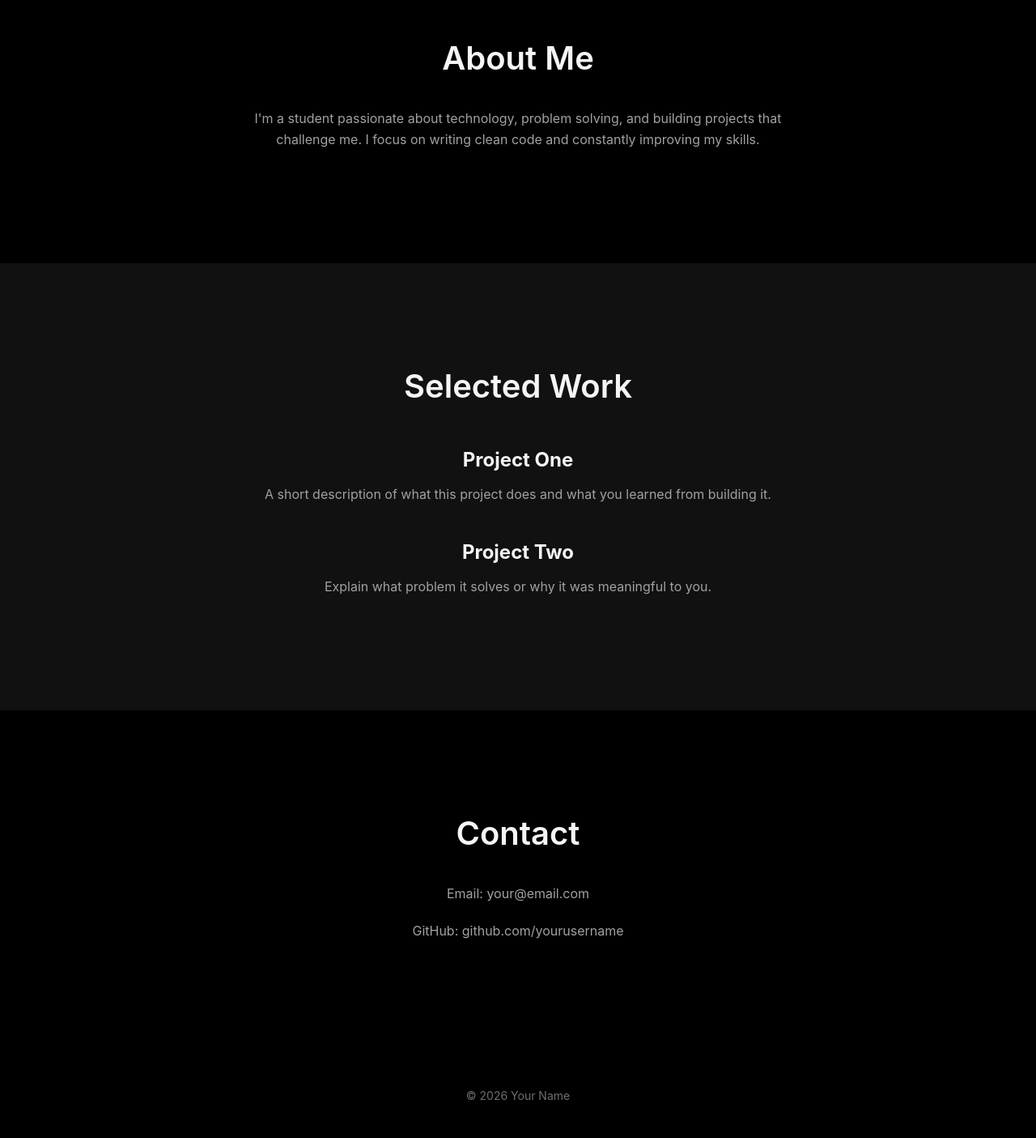
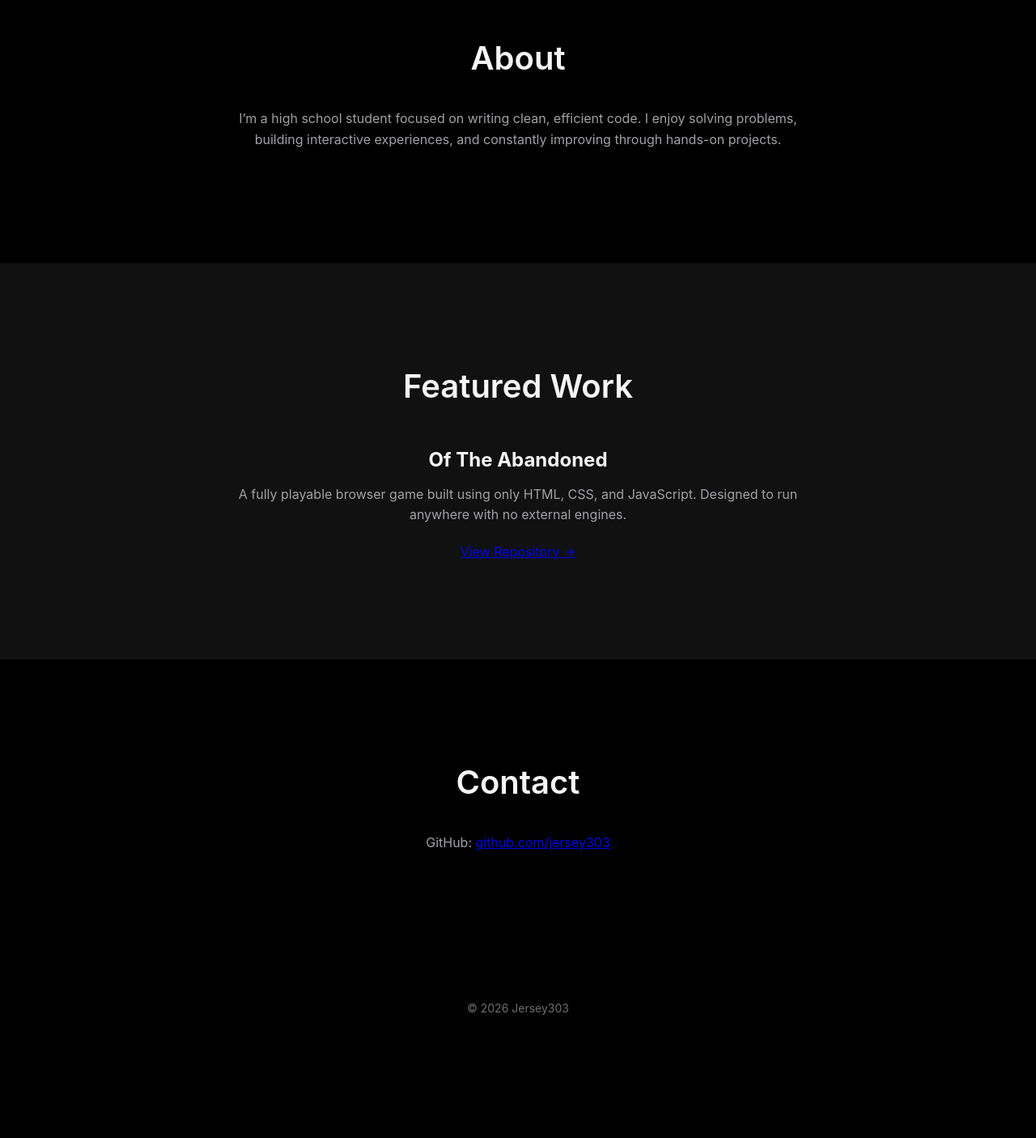
Before and after one commit to jersey303/jersey303.github.io, a plain HTML site: page index.html in a window 1280 px wide. Shown: the part 880-2285 px from the top of the page at 81% size. After the commit the page ends 2176 px from the top, so only its background shows below. Drawn offline with Linux system fonts and the light colour scheme.

Commit message:
Update index.html

```diff
--- a/index.html
+++ b/index.html
@@ -2,58 +2,73 @@
 <html lang="en">
 <head>
     <meta charset="UTF-8">
-    <title>Your Name</title>
+    <title>Jersey303</title>
     <meta name="viewport" content="width=device-width, initial-scale=1.0">
     <link rel="stylesheet" href="style.css">
 </head>
 <body>
 
+<div class="background">
+    <span></span>
+    <span></span>
+    <span></span>
+</div>
+
 <nav>
-        <div class="logo">Your Name</div>
+    <div class="logo">Jersey303</div>
     <div class="nav-links">
         <a href="#about">About</a>
-            <a href="#projects">Projects</a>
+        <a href="projects.html">Projects</a>
         <a href="#contact">Contact</a>
     </div>
 </nav>
 
 <header class="hero">
-        <h1>Design. Code. Build.</h1>
-        <p>High school developer creating clean and modern digital experiences.</p>
+    <h1>Code, Designed Simply.</h1>
+    <p>
+        Student developer building projects ranging from core fundamentals
+        to fully playable web-based games.
+    </p>
 </header>
 
 <section id="about" class="section">
-        <h2>About Me</h2>
+    <h2>About</h2>
     <p>
-            I'm a student passionate about technology, problem solving, and building
-            projects that challenge me. I focus on writing clean code and constantly
-            improving my skills.
+        I’m a high school student focused on writing clean, efficient code.
+        I enjoy solving problems, building interactive experiences,
+        and constantly improving through hands-on projects.
     </p>
 </section>
 
-    <section id="projects" class="section alt">
-        <h2>Selected Work</h2>
+<section class="section alt">
+    <h2>Featured Work</h2>
 
     <div class="project">
-            <h3>Project One</h3>
-            <p>A short description of what this project does and what you learned from building it.</p>
+        <h3>Of The Abandoned</h3>
+        <p>
+            A fully playable browser game built using only HTML, CSS, and JavaScript.
+            Designed to run anywhere with no external engines.
+        </p>
+        <a href="https://github.com/jersey303/of-the-abandoned"
+           target="_blank"
+           class="repo-link">
+           View Repository →
+        </a>
     </div>
-
-        <div class="project">
-            <h3>Project Two</h3>
-            <p>Explain what problem it solves or why it was meaningful to you.</p>
-        </div>
-
 </section>
 
 <section id="contact" class="section">
     <h2>Contact</h2>
-        <p>Email: your@email.com</p>
-        <p>GitHub: github.com/yourusername</p>
+    <p>
+        GitHub:
+        <a href="https://github.com/jersey303" target="_blank">
+            github.com/jersey303
+        </a>
+    </p>
 </section>
 
 <footer>
-        © 2026 Your Name
+    © 2026 Jersey303
 </footer>
 
 </body>
```
Lines whose indentation alone changed are shown as unchanged.
